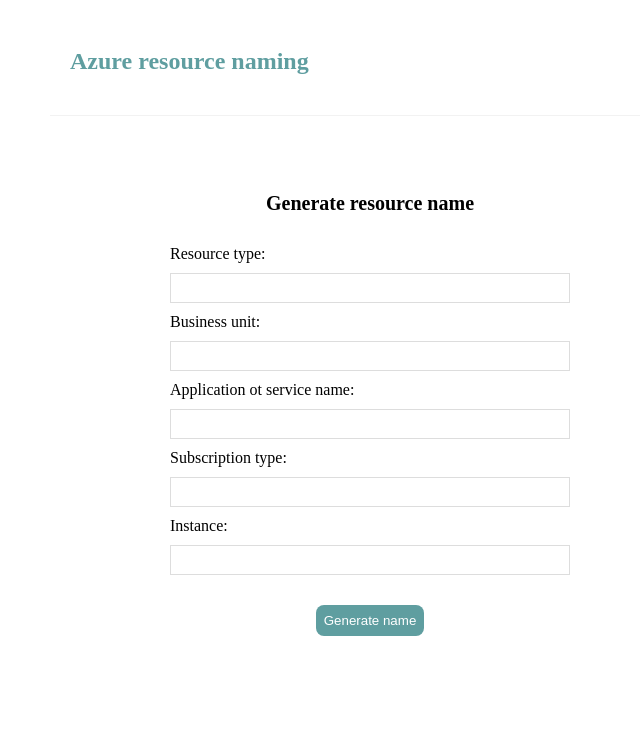
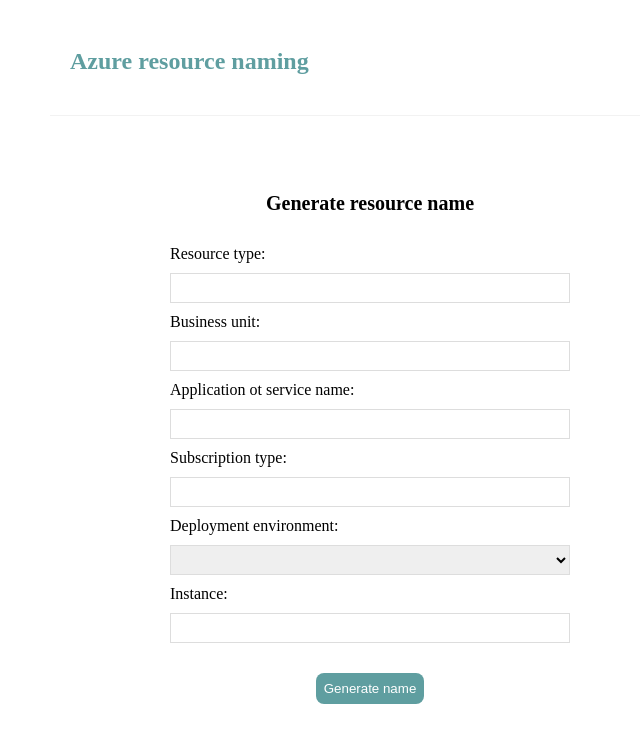
Before and after one commit to ianagg/azure-resource-naming, a React (Create React App) app: page / in a window 1280 px wide. Shown: the top 742 px of the page, without its empty margins (270-910 px from the left). Built offline with nearby package versions, Linux system fonts and the light colour scheme; the HTML template or start-up script is replaced by a standard one.

Commit message:
Add dropdown for env

```diff
--- a/src/components/Resource.jsx
+++ b/src/components/Resource.jsx
@@ -7,6 +7,8 @@
   const [appName, setAppName] = useState('');
   const [subscriptionType, setSubscriptionType] = useState('');
   const [instance, setInstance] = useState('');
+  const [env, setEnv] = useState('');
+
   const [resourceName, setResourceName] = useState('');
   const handleSubmit = (e) => {
     e.preventDefault();
@@ -15,6 +17,7 @@
       businessUnit,
       appName,
       subscriptionType,
+      env,
       instance,
     ];
     setResourceName(resourceValues.filter((s) => s).join('-'));
@@ -48,6 +51,17 @@
           value={subscriptionType}
           onChange={(e) => setSubscriptionType(e.target.value)}
         />
+        <label>Deployment environment:</label>
+        <select
+            value={env}
+            onChange={(e) => setEnv(e.target.value)}
+          >
+            <option value=""></option>
+            <option value="dev">development</option>
+            <option value="stage">staging</option>
+            <option value="prod">production</option>
+            <option value="test">test</option>
+        </select>
         <label>Instance:</label>
         <input
           type="number"
```
